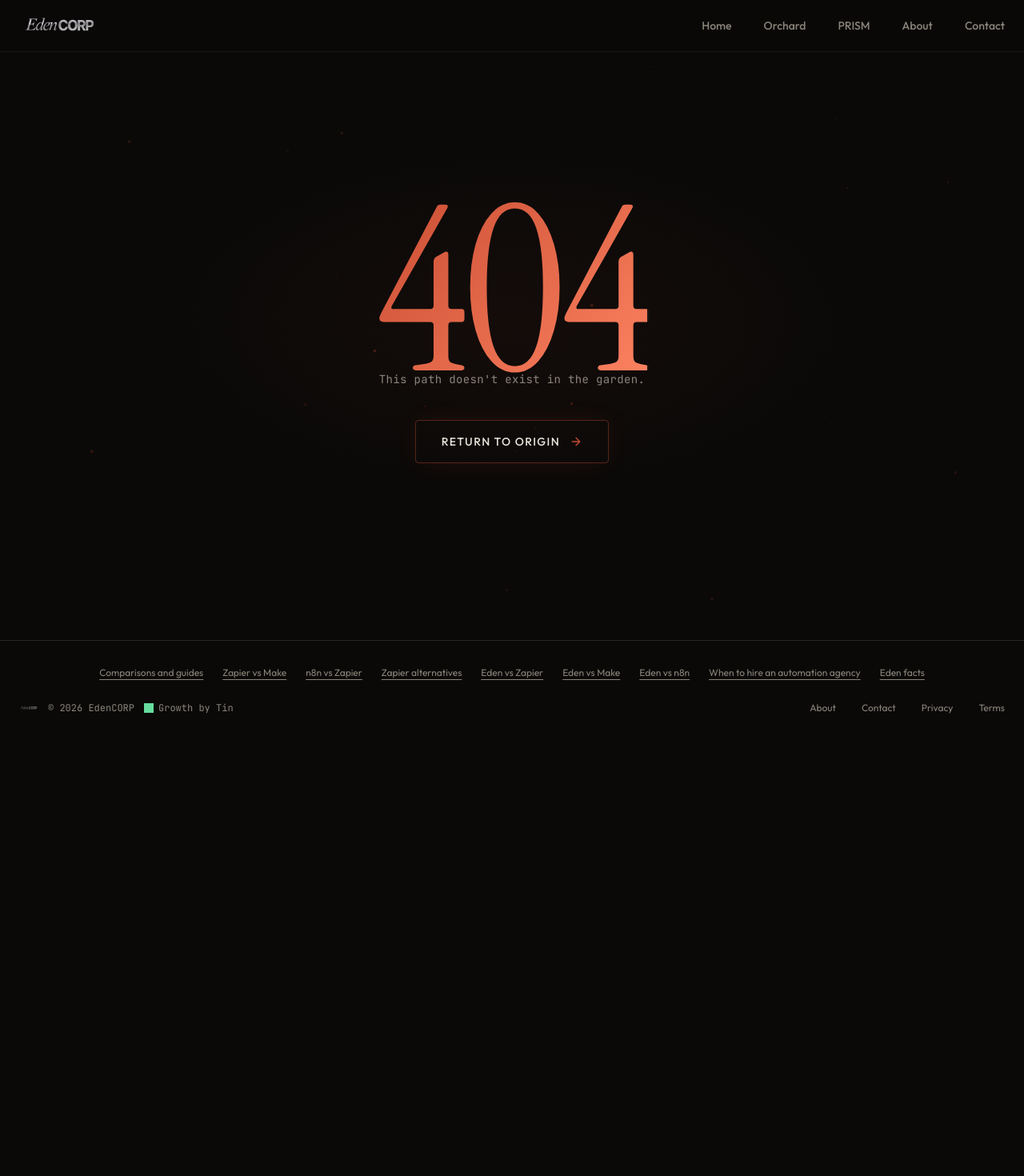
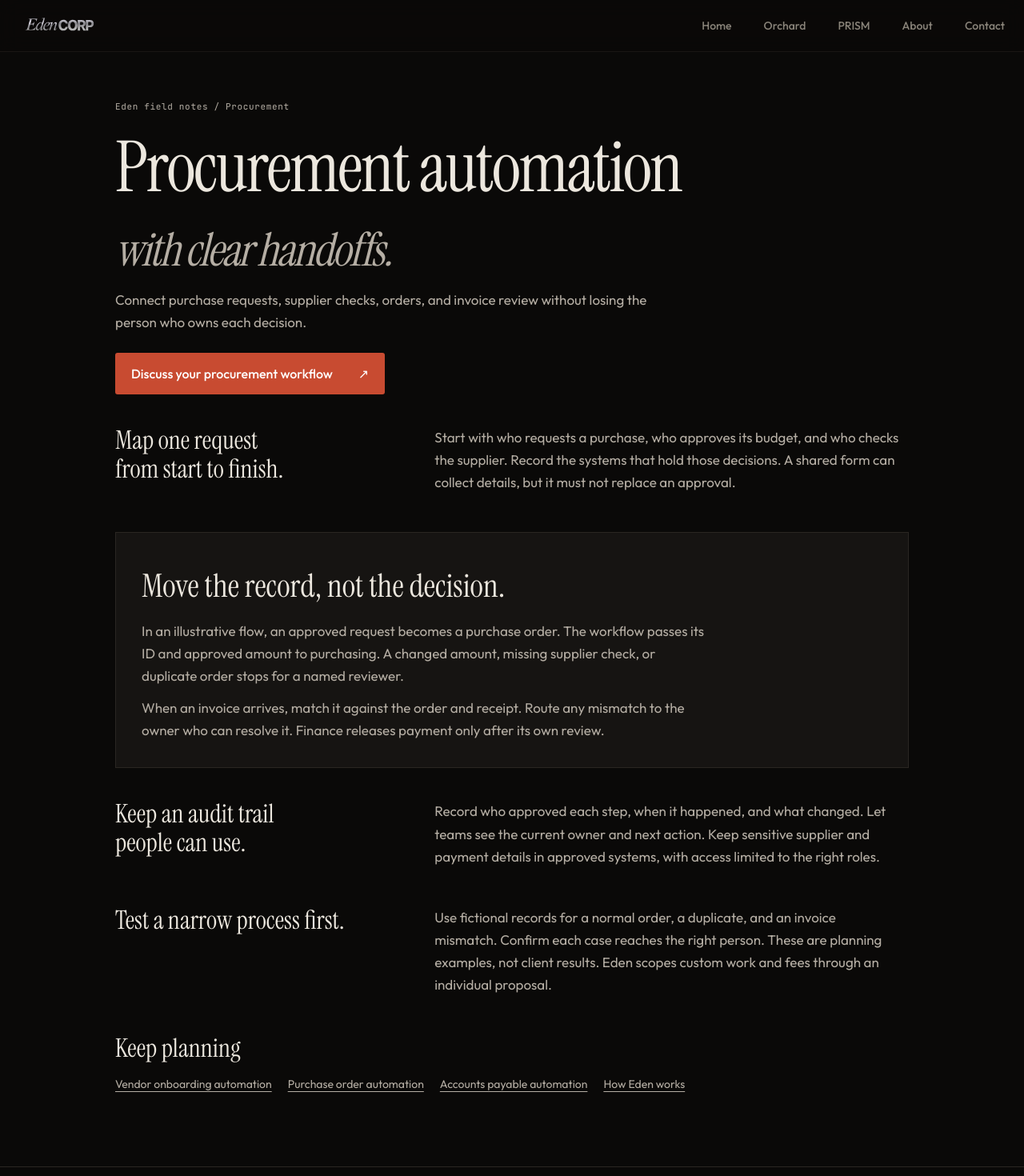
Before and after one commit to EdenCorporations/Luminous-Garden, a Next.js app: page /guides/procurement-automation in a window 1280 px wide. Before the commit this address had no page. Shown: the top 1470 px of the page at 80% size. Before the commit the page ends 929 px from the top, so only its background shows below. Built offline with nearby package versions, Linux system fonts and the light colour scheme.

Commit message:
Add procurement automation guide
Co-authored-by: tin-computer[bot] <277149838+tin-computer[bot]@users.noreply.github.com>

```diff
--- /dev/null
+++ b/src/app/guides/procurement-automation/page.tsx
@@ -0,0 +1,75 @@
+import type { Metadata } from "next";
+import Link from "next/link";
+import styles from "../../compare/comparison.module.css";
+
+const url = "https://www.edencorp.org/guides/procurement-automation";
+const headline = "Procurement automation with clear approval handoffs";
+const searchTitle = "Procurement Automation for Approval Handoffs | EdenCORP";
+const description = "Plan procurement automation from purchase request to approved order and invoice match. Keep supplier checks, exceptions, and final decisions with your team.";
+const summary = "Connect purchase requests, supplier checks, orders, and invoice review without losing the person who owns each decision.";
+
+const schema = {
+  "@context": "https://schema.org",
+  "@graph": [
+    {
+      "@type": "Article", "@id": `${url}#article`, headline,
+      description: summary, url, mainEntityOfPage: url,
+      publisher: { "@id": "https://www.edencorp.org/#organization" },
+    },
+    {
+      "@type": "BreadcrumbList", "@id": `${url}#breadcrumb`,
+      itemListElement: [
+        { "@type": "ListItem", position: 1, name: "Home", item: "https://www.edencorp.org/" },
+        { "@type": "ListItem", position: 2, name: headline, item: url },
+      ],
+    },
+  ],
+};
+
+export const metadata: Metadata = {
+  title: searchTitle, description,
+  alternates: { canonical: "/guides/procurement-automation" },
+  openGraph: { title: searchTitle, description, url, type: "article" },
+};
+
+export default function ProcurementAutomationGuide() {
+  return (
+    <main className={styles.guide}>
+      <script type="application/ld+json" dangerouslySetInnerHTML={{ __html: JSON.stringify(schema).replace(/</g, "\\u003c") }} />
+      <article>
+        <header className={styles.hero}>
+          <div className={styles.eyebrow}>Eden field notes / Procurement</div>
+          <h1>Procurement automation<br /><span>with clear handoffs.</span></h1>
+          <p>{summary}</p>
+          <Link className={styles.primary} href="/contact">Discuss your procurement workflow <span aria-hidden="true">↗</span></Link>
+        </header>
+        <section className={styles.choice}>
+          <h2>Map one request from start to finish.</h2>
+          <p>Start with who requests a purchase, who approves its budget, and who checks the supplier. Record the systems that hold those decisions. A shared form can collect details, but it must not replace an approval.</p>
+        </section>
+        <section className={styles.service}>
+          <h2>Move the record, not the decision.</h2>
+          <p>In an illustrative flow, an approved request becomes a purchase order. The workflow passes its ID and approved amount to purchasing. A changed amount, missing supplier check, or duplicate order stops for a named reviewer.</p>
+          <p>When an invoice arrives, match it against the order and receipt. Route any mismatch to the owner who can resolve it. Finance releases payment only after its own review.</p>
+        </section>
+        <section className={styles.choice}>
+          <h2>Keep an audit trail people can use.</h2>
+          <p>Record who approved each step, when it happened, and what changed. Let teams see the current owner and next action. Keep sensitive supplier and payment details in approved systems, with access limited to the right roles.</p>
+        </section>
+        <section className={styles.choice}>
+          <h2>Test a narrow process first.</h2>
+          <p>Use fictional records for a normal order, a duplicate, and an invoice mismatch. Confirm each case reaches the right person. These are planning examples, not client results. Eden scopes custom work and fees through an individual proposal.</p>
+        </section>
+        <aside className={styles.notes} aria-label="Related guides">
+          <h2>Keep planning</h2>
+          <ul className={styles.sources}>
+            <li><Link className={styles.related} href="/guides/vendor-onboarding-automation">Vendor onboarding automation</Link></li>
+            <li><Link className={styles.related} href="/guides/purchase-order-automation">Purchase order automation</Link></li>
+            <li><Link className={styles.related} href="/guides/accounts-payable-automation">Accounts payable automation</Link></li>
+            <li><Link className={styles.related} href="/how-we-work">How Eden works</Link></li>
+          </ul>
+        </aside>
+      </article>
+    </main>
+  );
+}
--- a/src/app/guides/vendor-onboarding-automation/page.tsx
+++ b/src/app/guides/vendor-onboarding-automation/page.tsx
@@ -63,6 +63,7 @@ export default function VendorOnboardingAutomationGuide() {
         <aside className={styles.notes} aria-label="Related guides">
           <h2>Keep planning</h2>
           <ul className={styles.sources}>
+            <li><Link className={styles.related} href="/guides/procurement-automation">Procurement automation</Link></li>
             <li><Link className={styles.related} href="/services/workflow-automation">Workflow automation services</Link></li>
             <li><Link className={styles.related} href="/guides/purchase-order-automation">Purchase order automation</Link></li>
             <li><Link className={styles.related} href="/guides/accounts-payable-automation">Accounts payable automation</Link></li>
--- a/src/app/sitemap.ts
+++ b/src/app/sitemap.ts
@@ -35,6 +35,7 @@ export default function sitemap(): MetadataRoute.Sitemap {
     "/guides/work-order-automation",
     "/guides/claims-processing-automation",
     "/guides/asset-management-automation",
+    "/guides/procurement-automation",
     "/guides/automation-project-checklist",
   ];
   // These pages gained article markup or a resource link on September 13.
@@ -80,6 +81,7 @@ export default function sitemap(): MetadataRoute.Sitemap {
     ...(path === "/guides/work-order-automation" ? { lastModified: "2026-11-09" } : {}),
     ...(path === "/guides/claims-processing-automation" ? { lastModified: "2026-11-09" } : {}),
     ...(path === "/guides/asset-management-automation" ? { lastModified: "2026-11-09" } : {}),
+    ...(path === "/guides/procurement-automation" ? { lastModified: "2026-11-09" } : {}),
     ...(path === "/guides/automation-project-checklist" ? { lastModified: "2026-10-19" } : {}),
     ...(path === "/services/workflow-automation" ? { lastModified: "2026-10-24" } : {}),
     ...(path === "/capabilities" ? { lastModified: "2026-10-11" } : {}),
```
